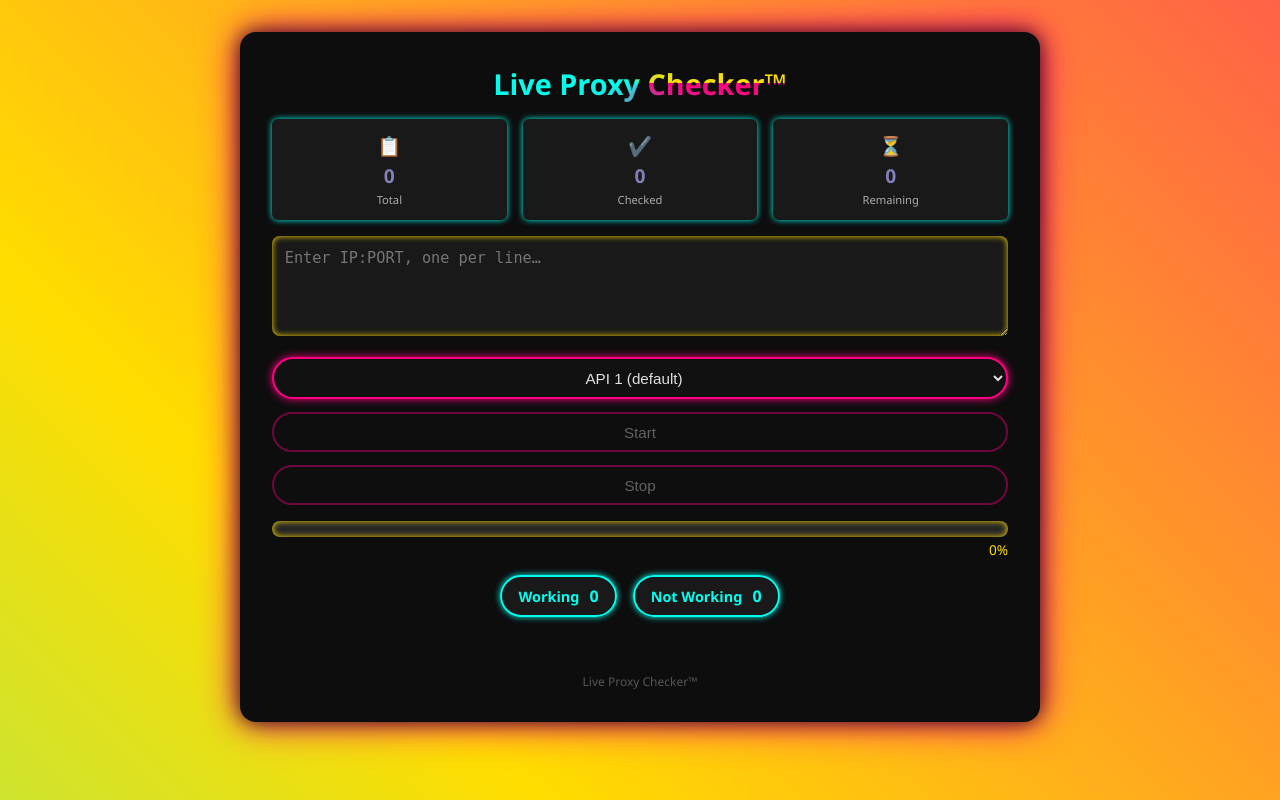
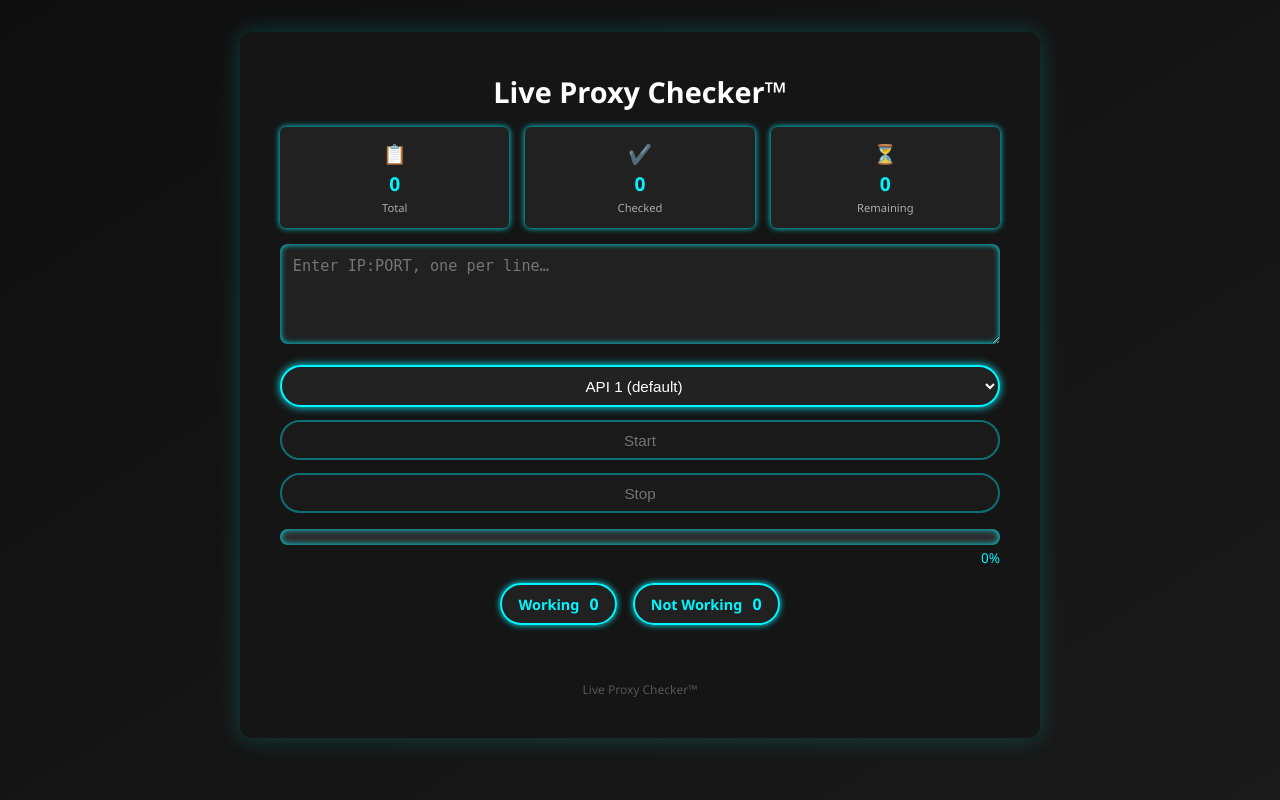
Before and after one commit to FlashKidd/Checker, a PHP site: page / in a window 1280 px wide. Run offline with PHP 8.4, Linux system fonts and the light colour scheme; the visitor is signed in with stand-in values (Sample User, id 1).

Commit message:
Add login check and align index style with login

```diff
--- a/index.php
+++ b/index.php
@@ -1,3 +1,10 @@
+<?php
+session_start();
+if(!isset($_SESSION["user_id"])){
+    header("Location: login.php");
+    exit;
+}
+?>
 <!DOCTYPE html>
 <html lang="en">
 <head>
@@ -6,12 +13,12 @@
   <title>Live Proxy Checker™</title>
   <style>
     :root {
-      --neon1: #ff0080;
-      --neon2: #00ffee;
-      --neon3: #ffdd00;
-      --bg: #0d0d0d;
-      --text: #e0e0e0;
-      --panel: #111;
+      --neon1: #00f6ff;
+      --neon2: #00f6ff;
+      --neon3: #00f6ff;
+      --bg: #151515;
+      --text: #fff;
+      --panel: #222;
       --ok-bg: rgba(0,255,0,0.1);
       --fail-bg: rgba(255,0,0,0.1);
       --ok-border: #00ff00;
@@ -22,39 +29,31 @@
       margin: 0;
       padding: 0;
     }
-    body {
-      display: flex;
-      justify-content: center;
-      align-items: flex-start;
-      min-height: 100vh;
-      padding: 2rem;
-      background: linear-gradient(45deg, var(--neon1), var(--neon2), var(--neon3), var(--neon1));
-      background-size: 400% 400%;
-      animation: bgAnim 15s ease infinite;
-      font-family: 'Segoe UI', sans-serif;
-      color: var(--text);
-    }
-    @keyframes bgAnim {
-      0% { background-position: 0% 50%; }
-      50% { background-position: 100% 50%; }
-      100% { background-position: 0% 50%; }
-    }
+      body {
+        margin: 0;
+        font-family: 'Segoe UI', sans-serif;
+        background: linear-gradient(to bottom right, #0f0f0f, #1a1a1a);
+        color: var(--text);
+        display: flex;
+        flex-direction: column;
+        align-items: center;
+        min-height: 100vh;
+        padding: 2rem;
+      }
     .container {
-      width: 100%;
+      width: 90%;
       max-width: 800px;
       background: var(--bg);
-      border-radius: 16px;
-      box-shadow: 0 0 20px rgba(0,0,0,0.8), 0 0 40px var(--neon1);
-      padding: 2rem;
+      border-radius: 12px;
+      box-shadow: 0 0 25px rgba(0,255,255,0.2);
+      padding: 40px;
       position: relative;
       overflow: hidden;
+      text-align: center;
     }
     h1 {
       text-align: center;
       font-size: 1.8rem;
-      background: conic-gradient(from 90deg, var(--neon1), var(--neon2), var(--neon3));
-      -webkit-background-clip: text;
-      -webkit-text-fill-color: transparent;
       margin-bottom: 1rem;
     }
     .stats {
```
